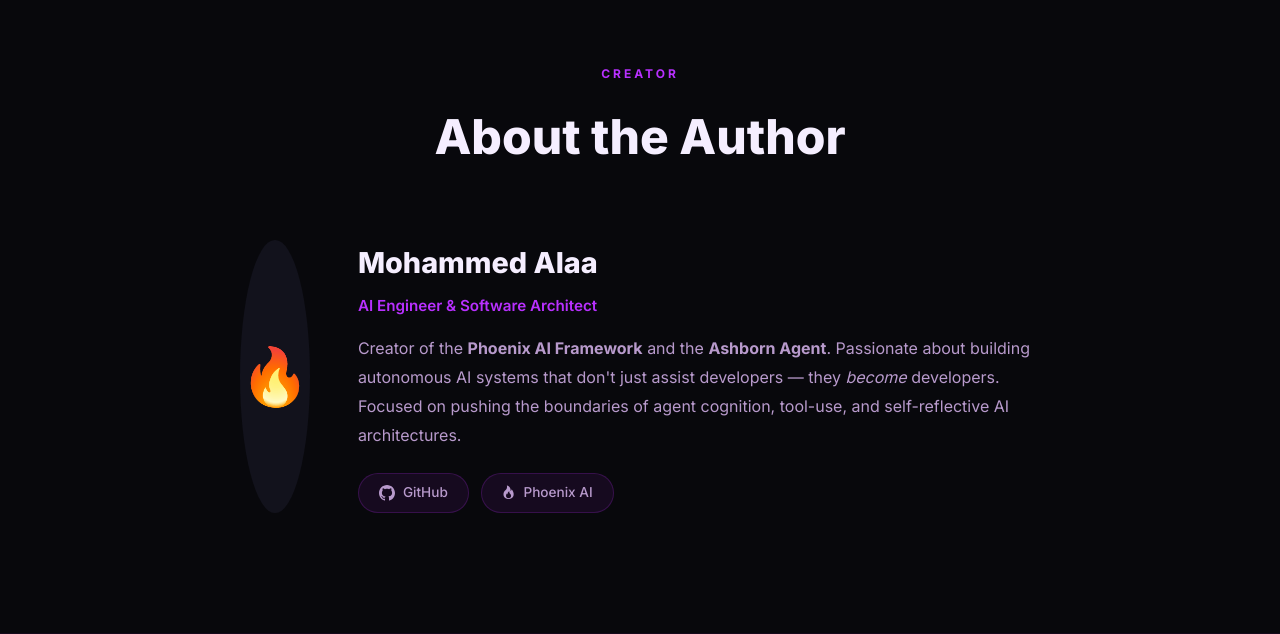
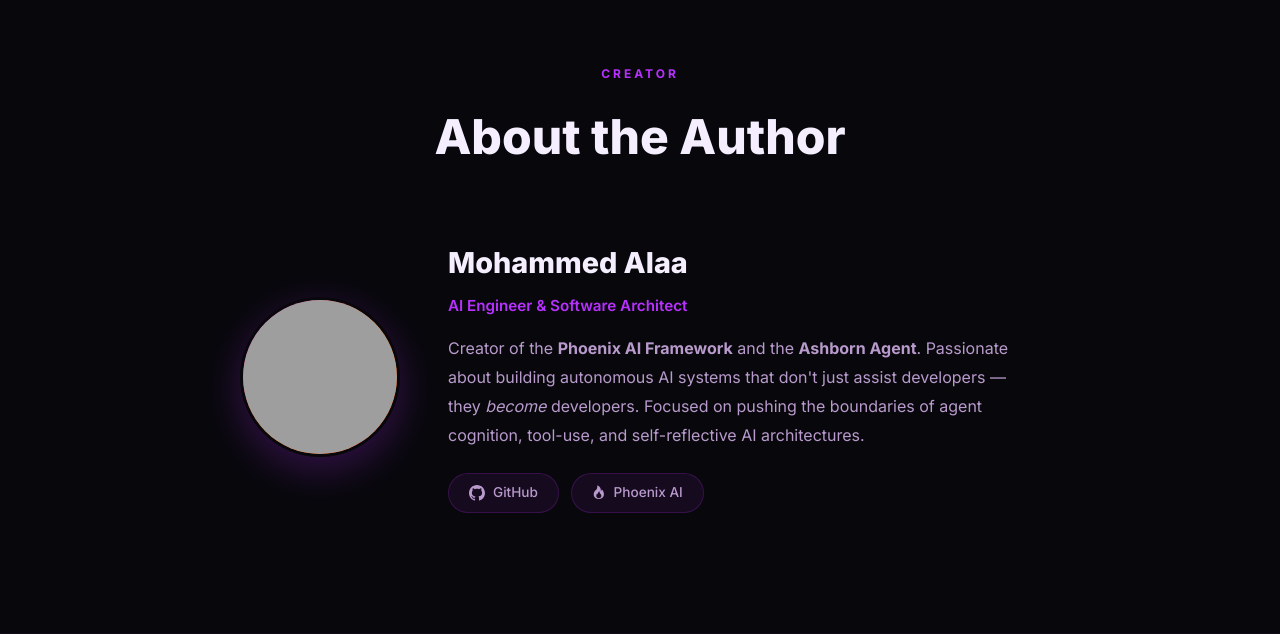
Before and after one commit to blackeagle686/ash-web, a FastAPI app: page / in a window 1280 px wide. Shown: the part 3306-3940 px from the top of the page. Run offline with FastAPI, Linux system fonts and the light colour scheme; grey boxes are pictures that could not be loaded.

Commit message:
Updated author avatar in index.html

```diff
--- a/templates/index.html
+++ b/templates/index.html
@@ -229,7 +229,9 @@
       </div>
 
       <div class="about-content reveal">
-          <div class="author-avatar-placeholder">🔥</div>
+        <div class="author-avatar">
+          <img src="https://media.licdn.com/dms/image/v2/D4E03AQFArNboeY8p0w/profile-displayphoto-scale_100_100/B4EZ3UPFTEJQAc-/0/1777382219245?e=1779321600&v=beta&t=qISwMxbXe0qGP0DgWnZKUIUFmj6CLu29nSM2DPtnSW8" alt="Mohammed Alaa">
+        </div>
 
         <div class="author-info">
           <h3>Mohammed Alaa</h3>
```
